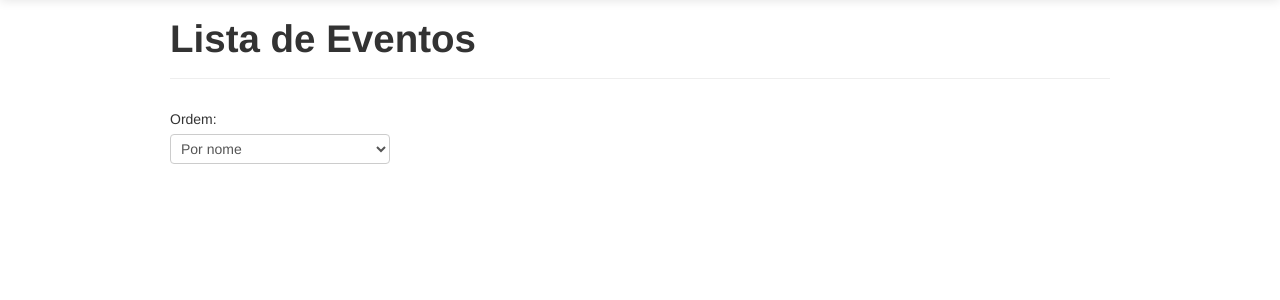
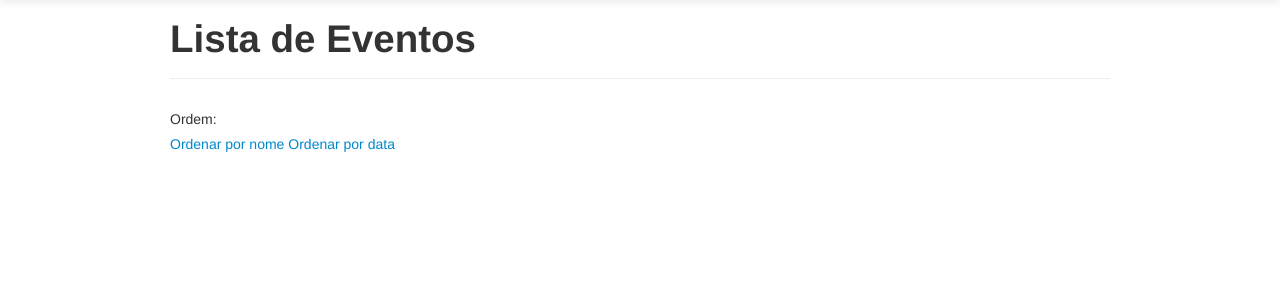
Before and after one commit to intip/Equipe-B, a Django app: template equipeb/equipeb/core/templates/index.html in a window 1280 px wide. Shown: the part 41-341 px from the top of the page. Run offline with Django 3.2, Linux system fonts and the light colour scheme; the template is opened without the code that fills it, so the values that code supplies are empty; parts of the project's set-up code (start-up, migrations or seed data) failed here and were passed over.

Commit message:
Move filter in template file

```diff
--- a/equipeb/equipeb/core/templates/index.html
+++ b/equipeb/equipeb/core/templates/index.html
@@ -32,10 +32,9 @@
 
 		<div class="row-fluid">
 			<label>Ordem:</label>
-			<select name="order" id="filter_order"  class="filter order">
-				<option value="name">Por nome</option>
-				<option value="date">Por date</option>
-			</select>
+                               <a href="/?type=nome">Ordenar por nome</a>
+                                <a href="/?type=data">Ordenar por data</a>
+
 		</div>
 
                     <div class="row-fluid">
@@ -45,8 +44,6 @@
                                 <header>
                                     <h2>{{ evento.nome }}</h2>
                                 </header>
-                                <a href="/?type=nome">Ordenar por nome</a>
-                                <a href="/?type=data">Ordenar por data</a>
                                 <dl class="dl-horizontal">
                                     <dt>Data <i class="icon-calendar"></i></dt>
                                     <dd>{{ evento.data|date:"d/m/y"}}</dd>
```
